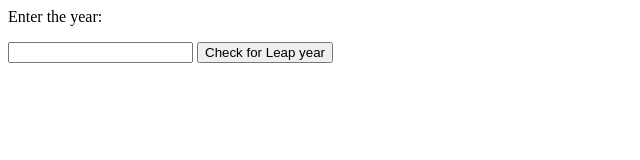
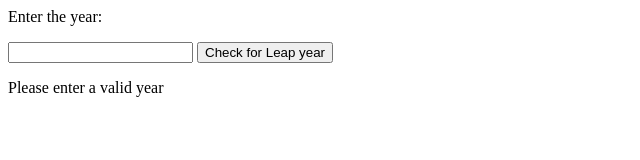
Before and after one commit to poorni18/leap-year, a plain HTML site: page index.html in a window 1280 px wide. Both pictures are taken after a click on the button "Check for Leap year". Shown: the whole page, without its empty margins (0-640 px from the left). Drawn offline with Linux system fonts and the light colour scheme.

Commit message:
Feature: Display Leap year if the given value is divisible by 400

```diff
--- a/index.html
+++ b/index.html
@@ -1,12 +1,32 @@
 <html>
     <head>
         <title>Leap Year</title>
+        <script src="src/commons/constants.js"></script>
+        <script src="src/js/leapyear.js"></script>
+        <script src="src/commons/util.js"></script>
+        <script>
+            function onClickHandler() {
+                var year = document.getElementById("leap-year").value;
+                if(year && validateYear(year)){
+                    if(checkLeapYear(year)) {
+                       document.getElementById("result-text").innerHTML = "It is a leap year";
+                    } else {
+                        document.getElementById("result-text").innerHTML = "It is not a leap year";
+                    }
+                } else {
+                    document.getElementById("result-text").innerHTML = "Please enter a valid year";
+                }
+            }
+        </script>
     </head>
     <body>
         <div>
             <p>Enter the year: </p>
-            <input type="number" id="leap-year" name="leapYear"/>
-            <button onclick="checkLeapYear">Check for Leap year</button>
+            <input label="leapYear" type="number" id="leap-year" name="leapYear"/>
+            <button onclick="onClickHandler()">Check for Leap year</button>
+            <div>
+                <p id="result-text"></p>
+            </div>
         </div>
     </body>
 </html>
--- a/src/commons/util.js
+++ b/src/commons/util.js
@@ -1,7 +1,20 @@
-function checkRange(year) {
+function validateYear(year) {
+    var text = /^[0-9]+$/;
+      if(year.length==4) {
+        if (year != 0) {
+            if ((year != "") && (!text.test(year))) {
+                return false;
+            }
 
+            if (year.length != 4) {
+                return false;
+            }
+            var current_year=new Date().getFullYear();
+            if((year < 1920) || (year > current_year))
+             {
+                return false;
+             }
+            return true;
+        }
+     }
 }
-
-function validateYear(year) {
-
-}
--- a/src/js/leapyear.js
+++ b/src/js/leapyear.js
@@ -1,3 +1,3 @@
 function checkLeapYear(year) {
-
+    return year % 400 === 0;
 }
```
Also changed, not shown: spec/js/leapyear.spec.js (+9 -0 lines).
